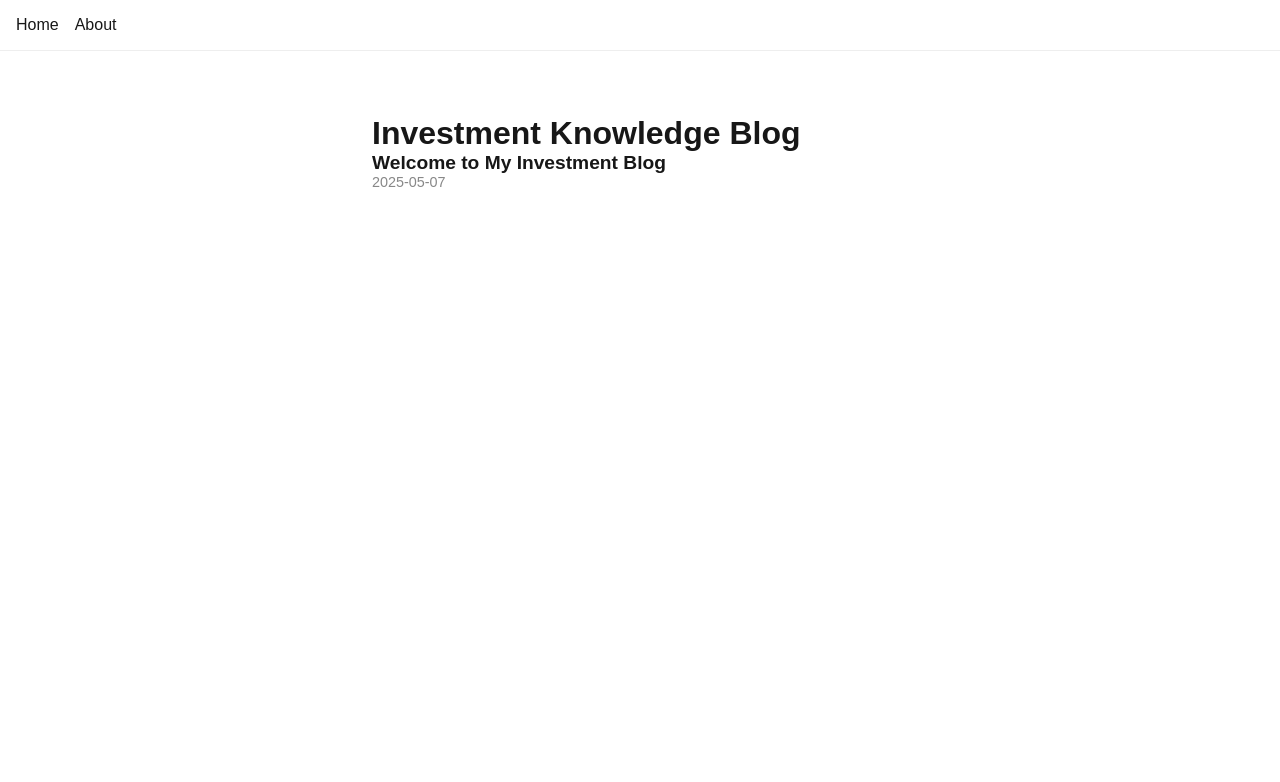
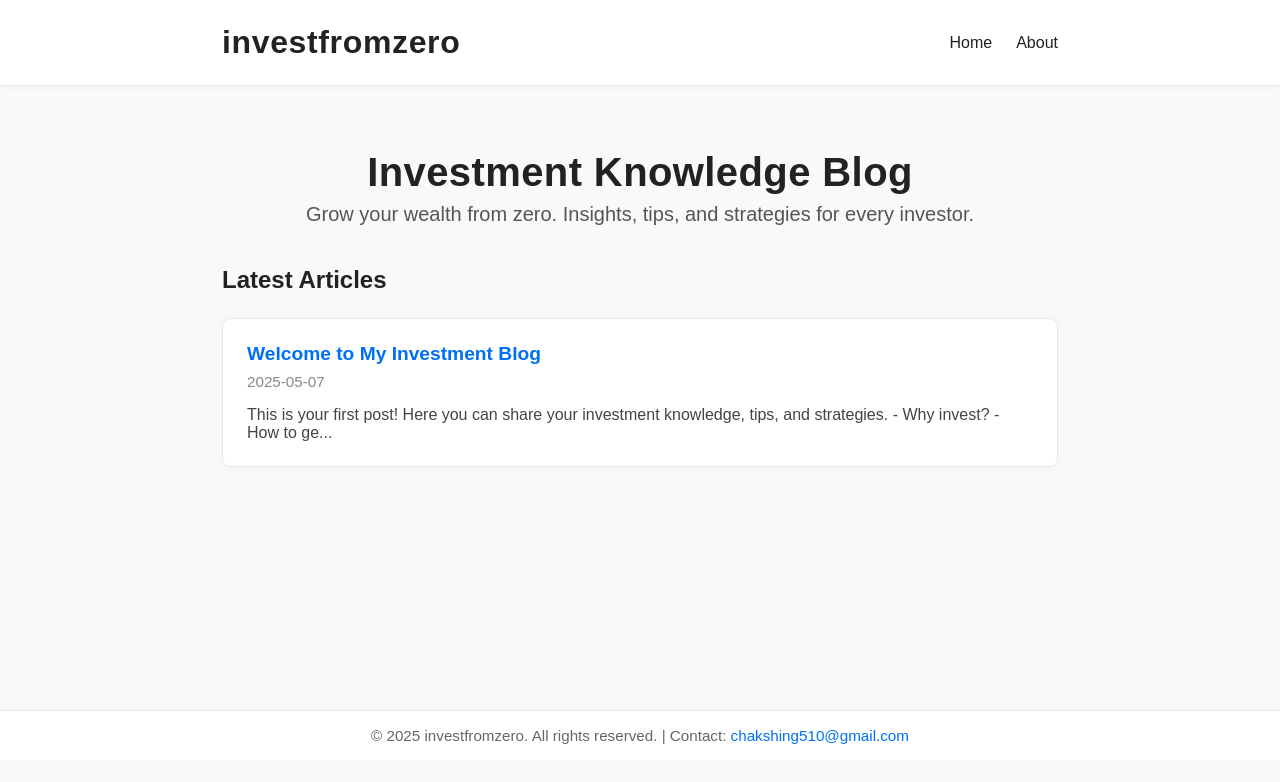
Before and after one commit to user003102/investfromzero, a Next.js app: page / in a window 1280 px wide. Shown: the top 782 px of the page. Built offline with nearby package versions, Linux system fonts and the light colour scheme.

Commit message:
Redesign: professional layout and homepage style

```diff
--- a/src/app/layout.tsx
+++ b/src/app/layout.tsx
@@ -14,8 +14,8 @@ const geistMono = Geist_Mono({
 });
 
 export const metadata: Metadata = {
-  title: "Create Next App",
-  description: "Generated by create next app",
+  title: "investfromzero",
+  description: "Investment knowledge sharing website",
 };
 
 export default function RootLayout({
@@ -25,12 +25,20 @@ export default function RootLayout({
 }>) {
   return (
     <html lang="en">
-      <body className={`${geistSans.variable} ${geistMono.variable}`}>
-        <nav style={{ padding: '1rem', borderBottom: '1px solid #eee', marginBottom: '2rem' }}>
-          <Link href="/" style={{ marginRight: '1rem' }}>Home</Link>
-          <Link href="/about">About</Link>
-        </nav>
-        {children}
+      <body className={`${geistSans.variable} ${geistMono.variable}`} style={{ background: '#f8f9fa', color: '#222', minHeight: '100vh', margin: 0 }}>
+        <header style={{ background: '#fff', borderBottom: '1px solid #e5e7eb', padding: '1.5rem 0', marginBottom: '2rem', boxShadow: '0 2px 8px rgba(0,0,0,0.03)' }}>
+          <div style={{ maxWidth: 900, margin: '0 auto', display: 'flex', alignItems: 'center', justifyContent: 'space-between', padding: '0 2rem' }}>
+            <span style={{ fontWeight: 700, fontSize: '2rem', letterSpacing: '0.02em' }}>investfromzero</span>
+            <nav>
+              <Link href="/" style={{ marginRight: '1.5rem', fontWeight: 500 }}>Home</Link>
+              <Link href="/about" style={{ fontWeight: 500 }}>About</Link>
+            </nav>
+          </div>
+        </header>
+        <main style={{ minHeight: '70vh' }}>{children}</main>
+        <footer style={{ background: '#fff', borderTop: '1px solid #e5e7eb', padding: '1rem 0', marginTop: '2rem', textAlign: 'center', fontSize: '0.95rem', color: '#666' }}>
+          &copy; {new Date().getFullYear()} investfromzero. All rights reserved. | Contact: <a href="mailto:chakshing510@gmail.com" style={{ color: '#0070f3', textDecoration: 'none' }}>chakshing510@gmail.com</a>
+        </footer>
       </body>
     </html>
   );
--- a/src/app/page.tsx
+++ b/src/app/page.tsx
@@ -10,11 +10,12 @@ function getPosts() {
   return fileNames.map((fileName) => {
     const filePath = path.join(postsDirectory, fileName);
     const fileContents = fs.readFileSync(filePath, 'utf8');
-    const { data } = matter(fileContents);
+    const { data, content } = matter(fileContents);
     return {
-      slug: fileName.replace(/\\.md$/, ''),
+      slug: fileName.replace(/\.md$/, ''),
       title: data.title || fileName,
       date: data.date || '',
+      excerpt: content.slice(0, 120) + (content.length > 120 ? '...' : ''),
     };
   });
 }
@@ -22,18 +23,23 @@ function getPosts() {
 export default function Home() {
   const posts = getPosts();
   return (
-    <main style={{ maxWidth: 600, margin: '0 auto', padding: '2rem' }}>
-      <h1>Investment Knowledge Blog</h1>
-      <ul style={{ listStyle: 'none', padding: 0 }}>
-        {posts.map((post) => (
-          <li key={post.slug} style={{ marginBottom: '1.5rem' }}>
-            <Link href={`/${post.slug}`} style={{ fontSize: '1.2rem', fontWeight: 'bold' }}>
-              {post.title}
-            </Link>
-            <div style={{ color: '#888', fontSize: '0.9rem' }}>{post.date}</div>
-          </li>
-        ))}
-      </ul>
-    </main>
+    <div style={{ maxWidth: 900, margin: '0 auto', padding: '2rem' }}>
+      <section style={{ marginBottom: '2.5rem', textAlign: 'center' }}>
+        <h1 style={{ fontSize: '2.5rem', fontWeight: 700, marginBottom: '0.5rem', letterSpacing: '0.01em' }}>Investment Knowledge Blog</h1>
+        <p style={{ fontSize: '1.25rem', color: '#555', margin: 0 }}>Grow your wealth from zero. Insights, tips, and strategies for every investor.</p>
+      </section>
+      <section>
+        <h2 style={{ fontSize: '1.5rem', fontWeight: 600, marginBottom: '1.5rem', color: '#222' }}>Latest Articles</h2>
+        <div style={{ display: 'grid', gridTemplateColumns: '1fr', gap: '1.5rem' }}>
+          {posts.map((post) => (
+            <div key={post.slug} style={{ background: '#fff', border: '1px solid #e5e7eb', borderRadius: '8px', padding: '1.5rem', boxShadow: '0 2px 8px rgba(0,0,0,0.03)' }}>
+              <Link href={`/${post.slug}`} style={{ fontSize: '1.2rem', fontWeight: 600, color: '#0070f3', textDecoration: 'none' }}>{post.title}</Link>
+              <div style={{ color: '#888', fontSize: '0.95rem', margin: '0.5rem 0 1rem 0' }}>{post.date}</div>
+              <div style={{ color: '#444', fontSize: '1rem' }}>{post.excerpt}</div>
+            </div>
+          ))}
+        </div>
+      </section>
+    </div>
   );
 }
```
